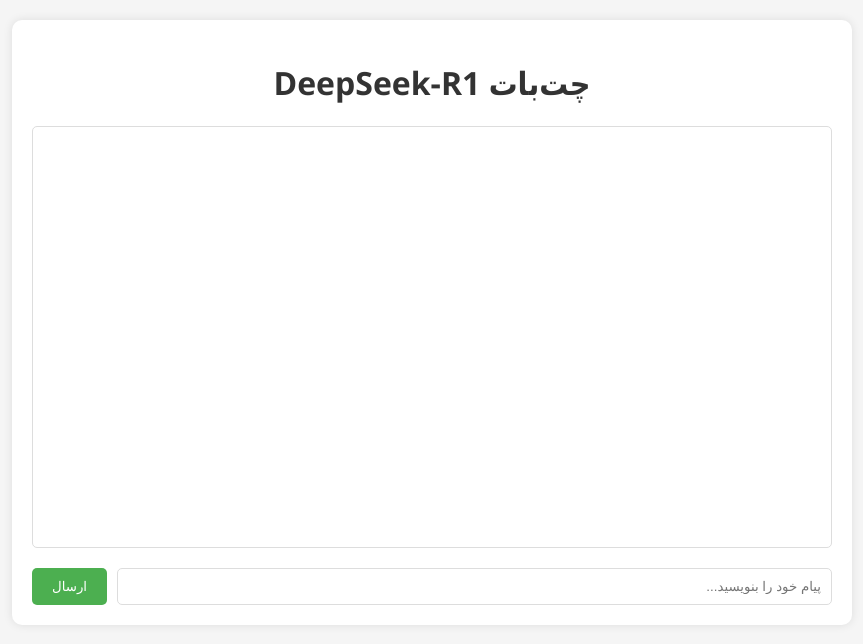
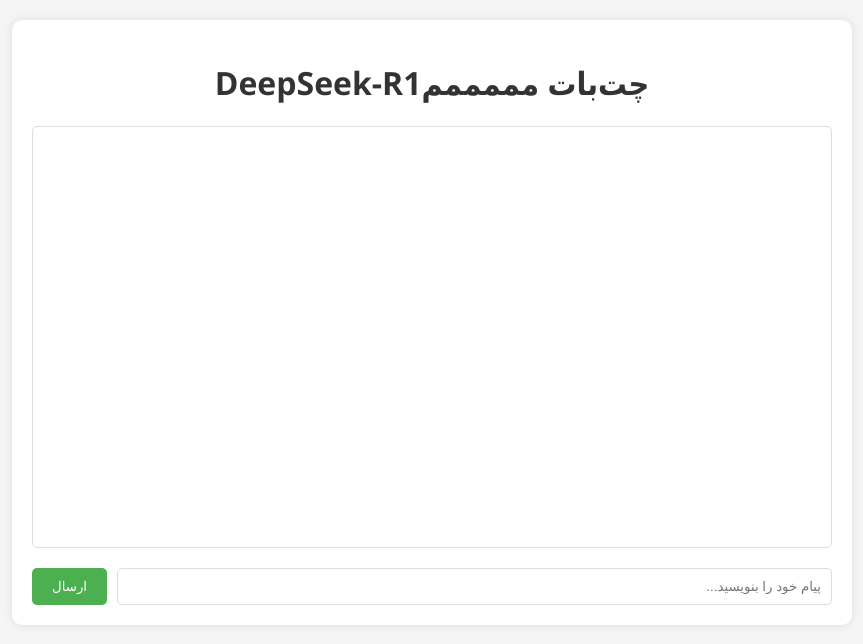
Before and after one commit to BotDoost/Chat-Farsi, a plain HTML site: page index.html in a window 1280 px wide. Shown: the whole page, without its empty margins (208-1071 px from the left). Drawn offline with Linux system fonts and the light colour scheme.

Commit message:
Update index.html

```diff
--- a/index.html
+++ b/index.html
@@ -8,7 +8,7 @@
 </head>
 <body>
     <div class="chat-container">
-        <h1>چت‌بات DeepSeek-R1</h1>
+        <h1>چت‌بات ممممممDeepSeek-R1</h1>
         <div id="chat-box"></div>
         <div class="input-area">
             <input type="text" id="user-input" placeholder="پیام خود را بنویسید...">
```
